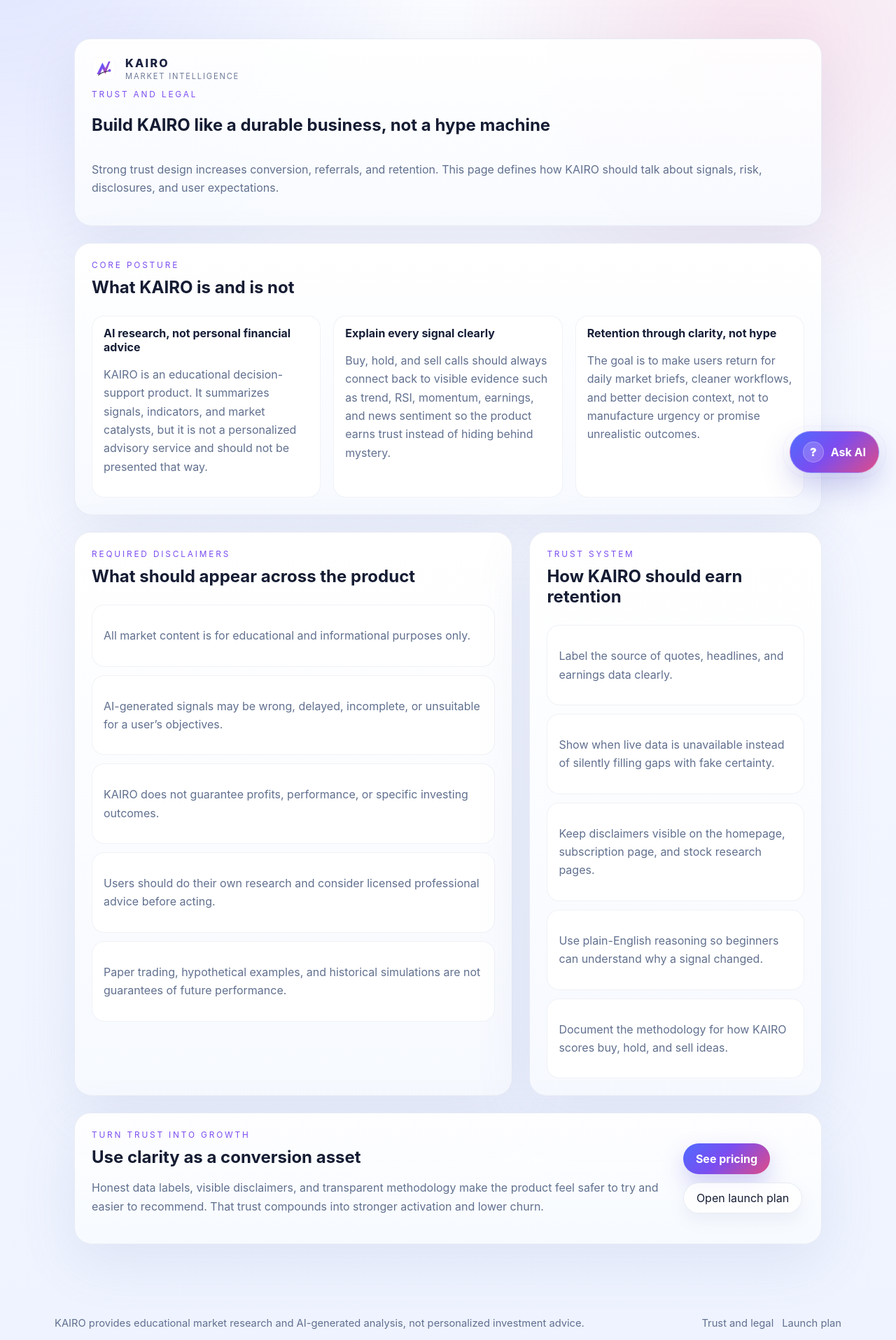
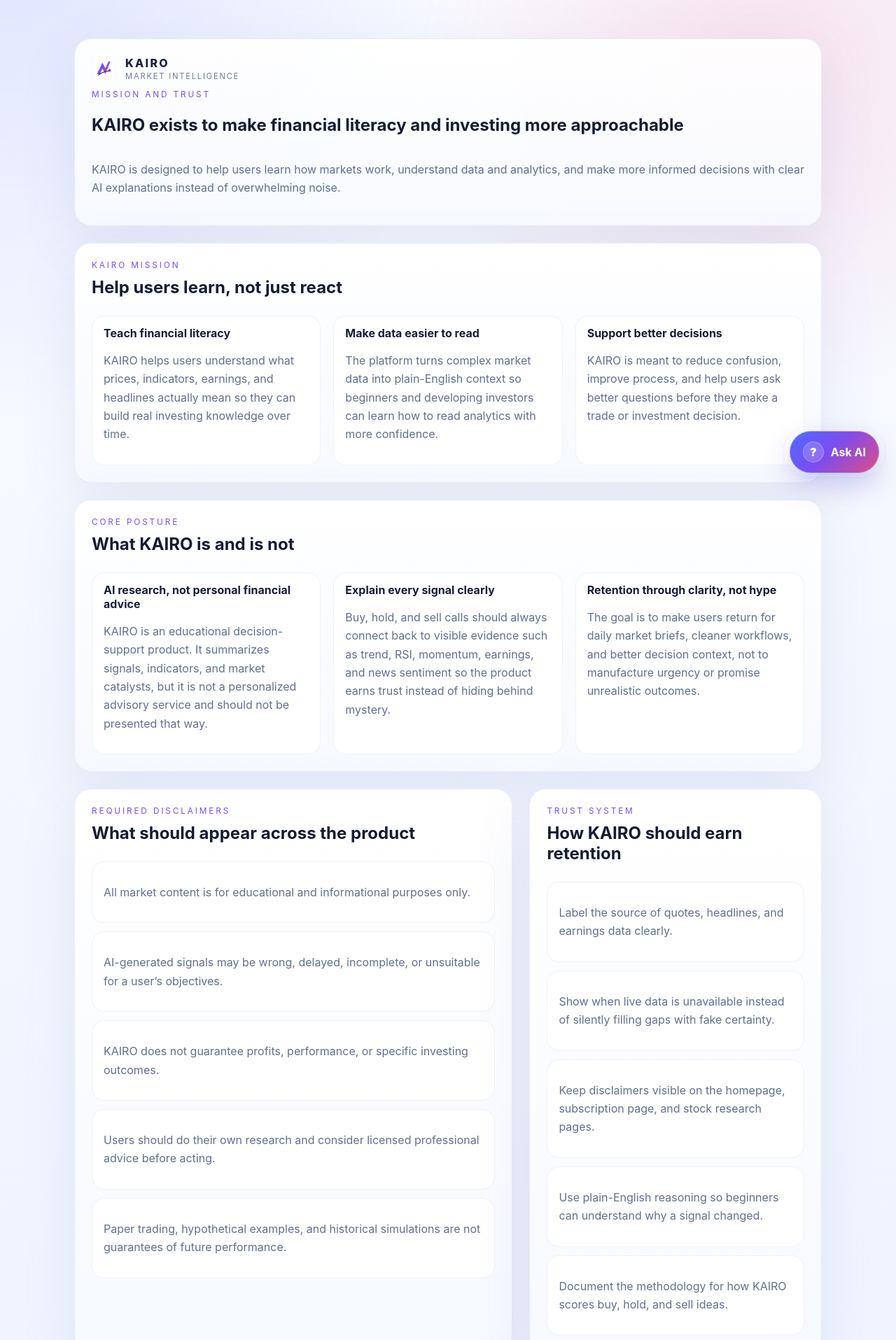
Before and after one commit to itzbrendanc/KAIRO, a Next.js app: page /trust in a window 1280 px wide. Shown: the part 100-2015 px from the top of the page at 70% size. Built offline with nearby package versions, Linux system fonts and the light colour scheme.

Commit message:
Refocus customer pages on KAIRO mission

```diff
--- a/components/layout/app-shell.tsx
+++ b/components/layout/app-shell.tsx
@@ -14,7 +14,7 @@
   { href: "/community", label: "Community" },
   { href: "/settings", label: "Settings" },
   { href: "/subscription", label: "Subscription" },
-  { href: "/trust", label: "Trust" }
+  { href: "/trust", label: "Mission" }
 ];
 
 export function AppShell({
@@ -68,8 +68,8 @@
       <footer className="page app-footer">
         <span>KAIRO provides educational market research and AI-generated analysis, not personalized investment advice.</span>
         <div className="button-row">
-          <Link href="/trust">Trust and legal</Link>
-          <Link href="/launch-plan">Launch plan</Link>
+          <Link href="/trust">Mission and trust</Link>
+          <Link href="/academy">Academy</Link>
         </div>
       </footer>
     </div>
--- a/pages/trust.tsx
+++ b/pages/trust.tsx
@@ -37,11 +37,40 @@
     <div className="page stack public-page">
       <section className="panel public-hero">
         <KairoLogo size="sm" />
-        <div className="eyebrow">Trust and legal</div>
-        <h1>Build KAIRO like a durable business, not a hype machine</h1>
+        <div className="eyebrow">Mission and trust</div>
+        <h1>KAIRO exists to make financial literacy and investing more approachable</h1>
         <p className="muted-copy">
-          Strong trust design increases conversion, referrals, and retention. This page defines how KAIRO should talk about signals, risk, disclosures, and user expectations.
+          KAIRO is designed to help users learn how markets work, understand data and analytics, and make more informed decisions with clear AI explanations instead of overwhelming noise.
         </p>
+      </section>
+
+      <section className="panel terminal-panel">
+        <div className="section-header">
+          <div>
+            <div className="eyebrow">KAIRO mission</div>
+            <h2>Help users learn, not just react</h2>
+          </div>
+        </div>
+        <div className="card-grid">
+          <div className="lesson-card">
+            <strong>Teach financial literacy</strong>
+            <p className="muted-copy">
+              KAIRO helps users understand what prices, indicators, earnings, and headlines actually mean so they can build real investing knowledge over time.
+            </p>
+          </div>
+          <div className="lesson-card">
+            <strong>Make data easier to read</strong>
+            <p className="muted-copy">
+              The platform turns complex market data into plain-English context so beginners and developing investors can learn how to read analytics with more confidence.
+            </p>
+          </div>
+          <div className="lesson-card">
+            <strong>Support better decisions</strong>
+            <p className="muted-copy">
+              KAIRO is meant to reduce confusion, improve process, and help users ask better questions before they make a trade or investment decision.
+            </p>
+          </div>
+        </div>
       </section>
 
       <section className="panel terminal-panel">
@@ -97,18 +126,18 @@
 
       <section className="panel premium-strip">
         <div>
-          <div className="eyebrow">Turn trust into growth</div>
-          <h2>Use clarity as a conversion asset</h2>
+          <div className="eyebrow">What users should expect</div>
+          <h2>Learn clearly, research responsibly, and grow with the platform</h2>
           <p className="muted-copy">
-            Honest data labels, visible disclaimers, and transparent methodology make the product feel safer to try and easier to recommend. That trust compounds into stronger activation and lower churn.
+            KAIRO should feel clear, calm, and useful. The goal is to help users build understanding and confidence with data, analytics, and investing workflows over time.
           </p>
         </div>
         <div className="button-row">
-          <Link className="primary-button link-button" href="/subscription">
-            See pricing
+          <Link className="primary-button link-button" href="/academy">
+            Start learning
           </Link>
-          <Link className="ghost-button link-button" href="/launch-plan">
-            Open launch plan
+          <Link className="ghost-button link-button" href="/dashboard">
+            Explore dashboard
           </Link>
         </div>
       </section>
```
Also changed, not shown: pages/index.tsx (+12 -15 lines), pages/subscription.tsx (+6 -6 lines).
